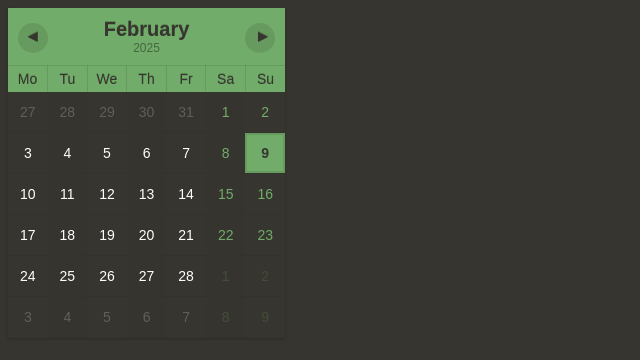
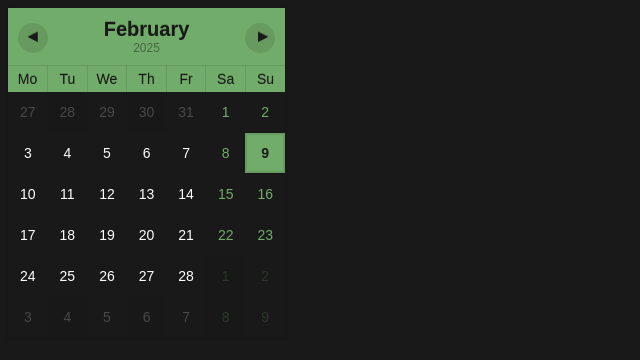
Before and after one commit to PetieG24/notion, a plain HTML site: page index.html in a window 1280 px wide. Shown: the whole page, without its empty margins (0-640 px from the left). Drawn offline with Linux system fonts and the light colour scheme.

Commit message:
Update index.html

```diff
--- a/index.html
+++ b/index.html
@@ -9,7 +9,7 @@
     <style>
         body {
     font-family: 'Arial', sans-serif;
-    background-color: #37352f;
+    background-color: #191919;
 }
 
 .wrapper {
@@ -36,7 +36,7 @@ table {
     border-collapse: collapse;
     table-layout: fixed;
     box-shadow: 0px 1px 3px rgba(0,0,0,0.2);
-    background-color: #37352f;
+    background-color: #191919;
     position: absolute;
 
 
@@ -45,7 +45,7 @@ table {
 
 td,th {
     text-align: center;
-    background-color: #37352f;
+    background-color: #191919;
 }
 th {
     padding: 10px;
@@ -64,7 +64,7 @@ th {
     border-top: 1px solid rgba(0,0,0,0.1);
     border-right: 1px solid rgba(0,0,0,0.1);
     background-color: #72ac6a;
-    color: #37352f;
+    color: #191919;
     text-shadow: 0px -1px 0px rgba(0,0,0,0.2);
     font-weight: normal;
 }
@@ -100,7 +100,7 @@ td:nth-child(6)>span {
 td.avui>span {
     font-weight: bold;
     background-color: #72ac6a;
-    color: #37352f;
+    color: #191919;
     border: 2px solid rgba(0,0,0,0.1);
 }
 td.fora > span {
@@ -108,11 +108,11 @@ td.fora > span {
 }
 td > span:hover {
     background: #8cce83;
-    color: #37352f;
+    color: #191919;
 }
 .boto-next, .boto-prev {
     background: rgba(0,0,0,0.1);
-    color: #37352f;
+    color: #191919;
     font-family: inherit;
     border: none;
     font-size: 18px;
@@ -147,7 +147,7 @@ footer {
 
 footer a,
 footer a:link {
-  color: #37352f;
+  color: #191919;
   text-decoration: none;
 }
     </style>
```
